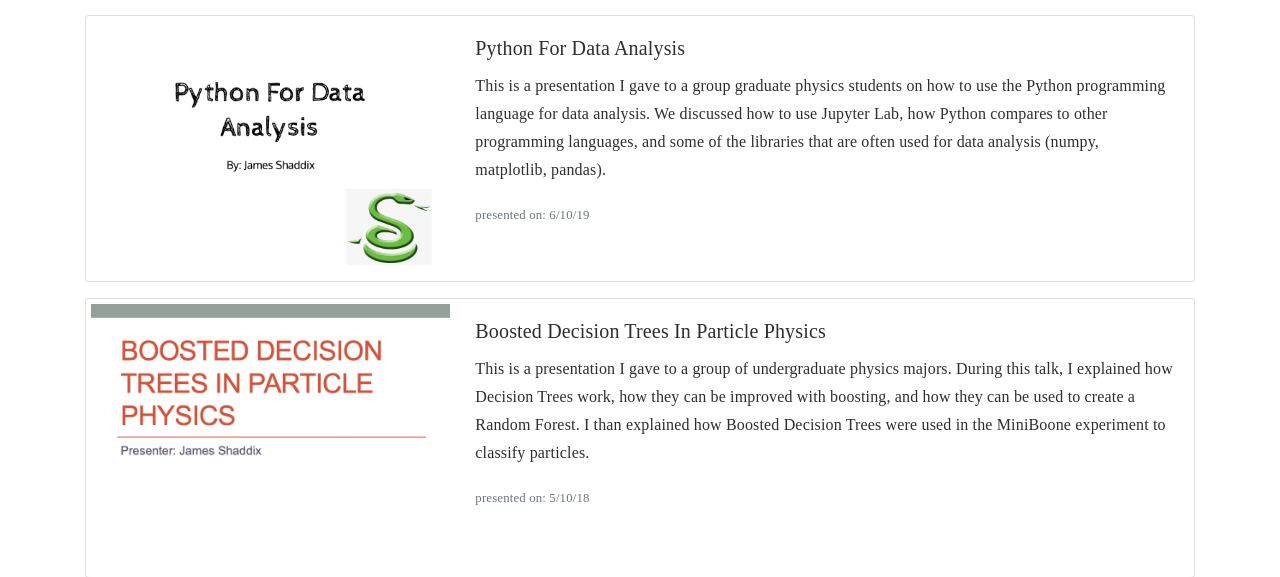
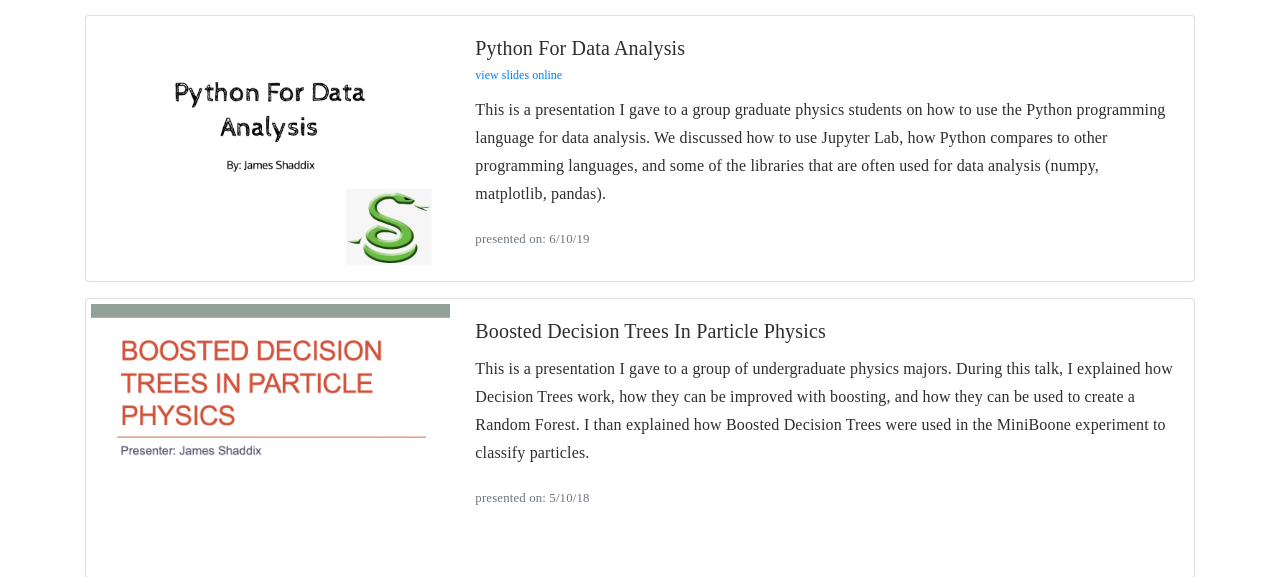
Before and after one commit to Jim-Shaddix/Personal-Website, a Flask app: page /speaking in a window 1280 px wide. Shown: the part 170-747 px from the top of the page. Run offline with Flask 2, Linux system fonts and the light colour scheme; some libraries are stand-ins or nearby versions.

Commit message:
made some minor syntactic updates

```diff
--- a/static/json/speaking.json
+++ b/static/json/speaking.json
@@ -2,7 +2,7 @@
 
   {
     "title": "Python For Data Analysis",
-    "slides.com": "https://slides.com/jimshaddix/python-for-data-analysis/#/",
+    "slides_online": "https://slides.com/jimshaddix/python-for-data-analysis/#/",
     "image": "images/speaking/Python-For-Data-Analysis.png",
     "date": "6/10/19",
     "description": ["This is a presentation I gave to a group graduate physics students",
@@ -13,7 +13,8 @@
 
   {
     "title": "Boosted Decision Trees In Particle Physics",
-    "slides.pptx": "presentations/Boosted-Decision-Trees.pptx",
+    "slides_powerpoint": "presentations/Boosted-Decision-Trees.pptx",
+    "file_name":"Boosted-Decision-Trees.pptx",
     "image": "images/speaking/Boosted-Decision-Trees.png",
     "date": "5/10/18",
     "description": ["This is a presentation I gave to a group of undergraduate physics majors.",
@@ -24,7 +25,8 @@
 
   {
     "title": "Machine Learning In Physics",
-    "slides.pptx": "presentations/Machine-Learning.pptx",
+    "slides_powerpoint": "presentations/Machine-Learning.pptx",
+    "file_name":"Machine-Learning.pptx",
     "image": "images/speaking/Machine-Learning.png",
     "date": "3/21/18",
     "description": ["This is a presentation I gave to a group of undergraduate physics majors.",
--- a/templates/projects.html
+++ b/templates/projects.html
@@ -46,7 +46,7 @@
                             </h5>
                             <p class="card-text"> {{ project.description }}</p>
                             <p class="card-text">
-                                <small class="text-muted">Last updated 3 mins ago</small>
+                                <!-- <small class="text-muted">Last updated 3 mins ago</small> -->
                             </p>
                         </div>
                     </div>
--- a/templates/speaking.html
+++ b/templates/speaking.html
@@ -33,11 +33,22 @@
                   <h5 class="card-title">
                     {{ project.title }}
                     <br>
+                    {% if project.slides_online %}
                     <small>
-                      <a href={{ project.slides }} target="_blanck">
-                        {{ slides }}
+                      <a href={{ project.slides_online }} target="_blanck">
+                        view slides online
                       </a>
                     </small>
+                    {% endif %}
+                    <!--
+                    {% if project.slides_powerpoint %}
+                      <small>
+                        <a href={{ project.slides_powerpoint }} download={{ project.file_name }} target="_blank">
+                          download powerpoint
+                        </a>
+                      </small>
+                    {% endif %}
+                    -->
                   </h5>
                   <p class="card-text"> {{ project.description }}</p>
                   <p class="card-text">
```
Also changed, not shown: templates/home.html (+3 -4 lines).
